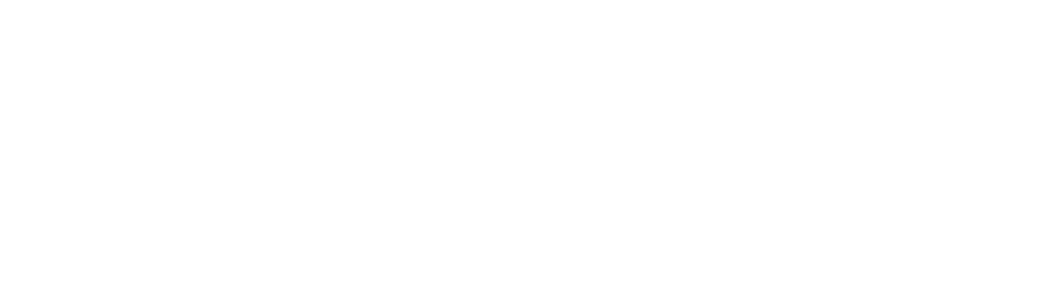
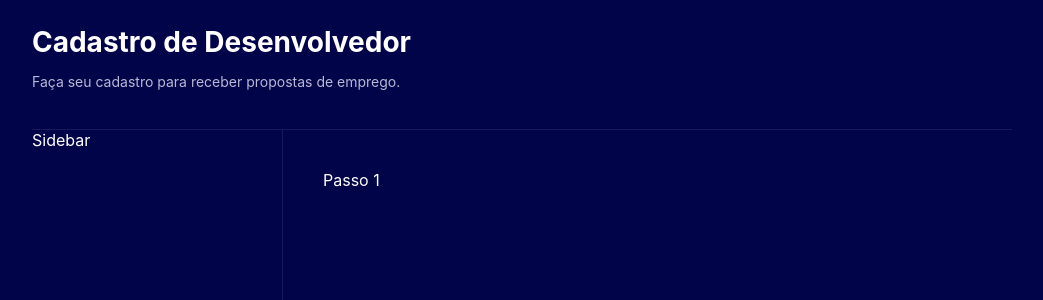
Before and after one commit to JrzenonDev/multi-step-form-react, a React (Create React App) app: page / in a window 1280 px wide. Shown: the top 300 px of the page, without its empty margins (118-1161 px from the left). Built offline with nearby package versions, Linux system fonts and the light colour scheme.

Commit message:
use Theme in FormStep1

```diff
--- a/src/pages/FormStep1/index.tsx
+++ b/src/pages/FormStep1/index.tsx
@@ -1,9 +1,12 @@
 import * as C from './styles'
+import { Theme } from '../../components/Theme'
 
 export const FormStep1 = () => {
   return (
-    <C.Container>
-
-    </C.Container>
+    <Theme>
+      <C.Container>
+        Passo 1
+      </C.Container>
+    </Theme>
   )
 }
```
